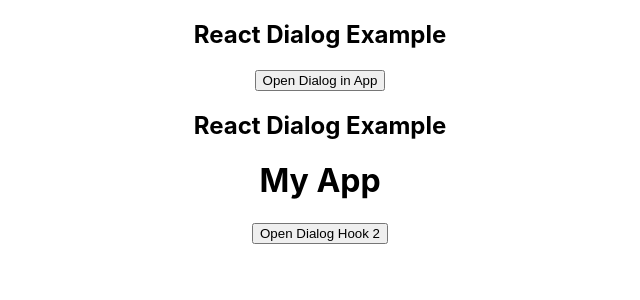
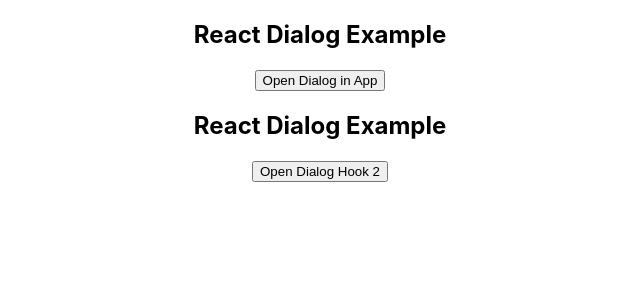
Before and after one commit to waldmaier/react-samples, a React (Create React App) app in the folder my-app/: page / in a window 1280 px wide. Shown: the top 300 px of the page, without its empty margins (320-960 px from the left). Built offline with nearby package versions, Linux system fonts and the light colour scheme.

Commit message:
hook working well

```diff
--- a/my-app/src/dialog/DialogHookSample.tsx
+++ b/my-app/src/dialog/DialogHookSample.tsx
@@ -6,13 +6,12 @@
     <>
       <h3>Custom Content Inside Modal Hook</h3>
       <p>This is some dynamic content passed to the modal hook.</p>
-      <button>Close Modal Hook</button>
+      <button onClick={() => setIsOpen(false)}>Close Modal Hook</button>
     </>
   );
   return (
     <>
       <h2>React Dialog Example</h2>
-      <h1>My App</h1>
       <button onClick={() => setIsOpen(true)}>Open Dialog Hook 2</button>
       <Dialog/>
     </>
```
